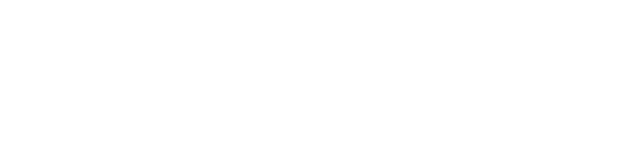
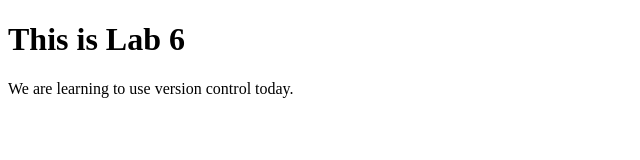
Before and after one commit to StevenStina/repository1, a plain HTML site: page index.html in a window 1280 px wide. Shown: the whole page, without its empty margins (0-640 px from the left). Drawn offline with Linux system fonts and the light colour scheme.

Commit message:
Added h1 title and some content to webpage

```diff
--- a/index.html
+++ b/index.html
@@ -7,5 +7,8 @@
 </head>
 <body>
 
+    <h1> This is Lab 6 </h1>
+    <p> We are learning to use version control today. </p>
+
 </body>
 </html>
```
